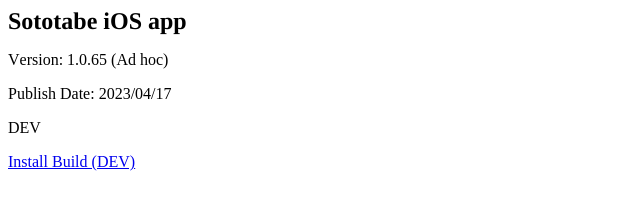
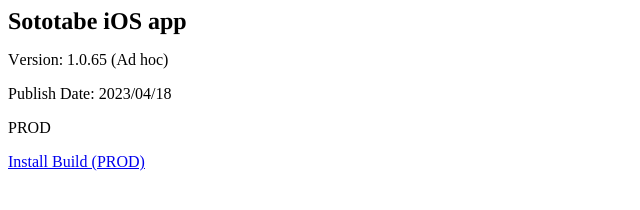
Before and after one commit to Bayaraa07/sototabeOta, a plain HTML site: page index.html in a window 1280 px wide. Shown: the full height of the page, 0-640 px from the left. Drawn offline with Linux system fonts and the light colour scheme.

Commit message:
Version 1.0.65 PROD

```diff
--- a/index.html
+++ b/index.html
@@ -17,8 +17,8 @@
 <body>
 <h1 style="margin: 0.0px 0.0px 16.1px 0.0px; font: 24.0px Times; color: #000000; -webkit-text-stroke: #000000"><span class="s1"><b>Sototabe iOS app</b></span></h1>
 <p class="p"><span class="s1">Version:      1.0.65 (Ad hoc)</span></p>
-<p class="p"><span class="s1">Publish Date: 2023/04/17</span></p>
-<p class="p"><span class="s1">DEV</span></p>
-<p class="p"><span class="s2"><a href="itms-services://?action=download-manifest&amp;url=https://Bayaraa07.github.io/sototabeOta/manifest.plist">Install Build (DEV)</a></span></p>
+<p class="p"><span class="s1">Publish Date: 2023/04/18</span></p>
+<p class="p"><span class="s1">PROD</span></p>
+<p class="p"><span class="s2"><a href="itms-services://?action=download-manifest&amp;url=https://Bayaraa07.github.io/sototabeOta/manifest.plist">Install Build (PROD)</a></span></p>
 </body>
 </html>
```
Also changed, not shown: 1 other file.
